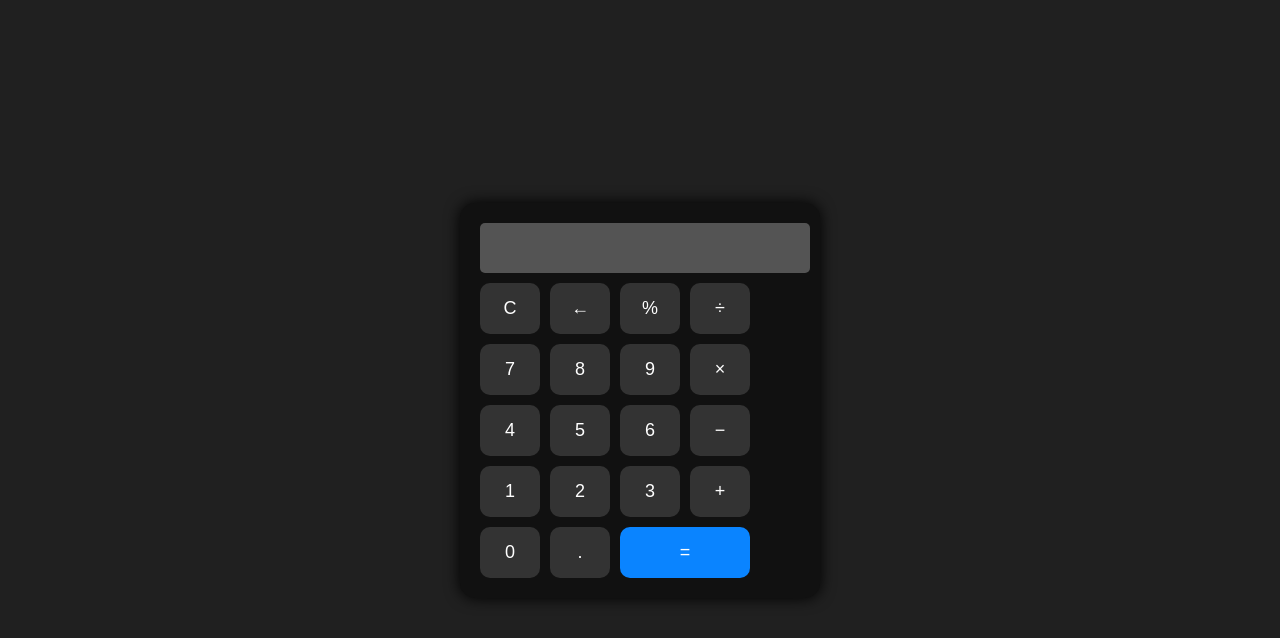
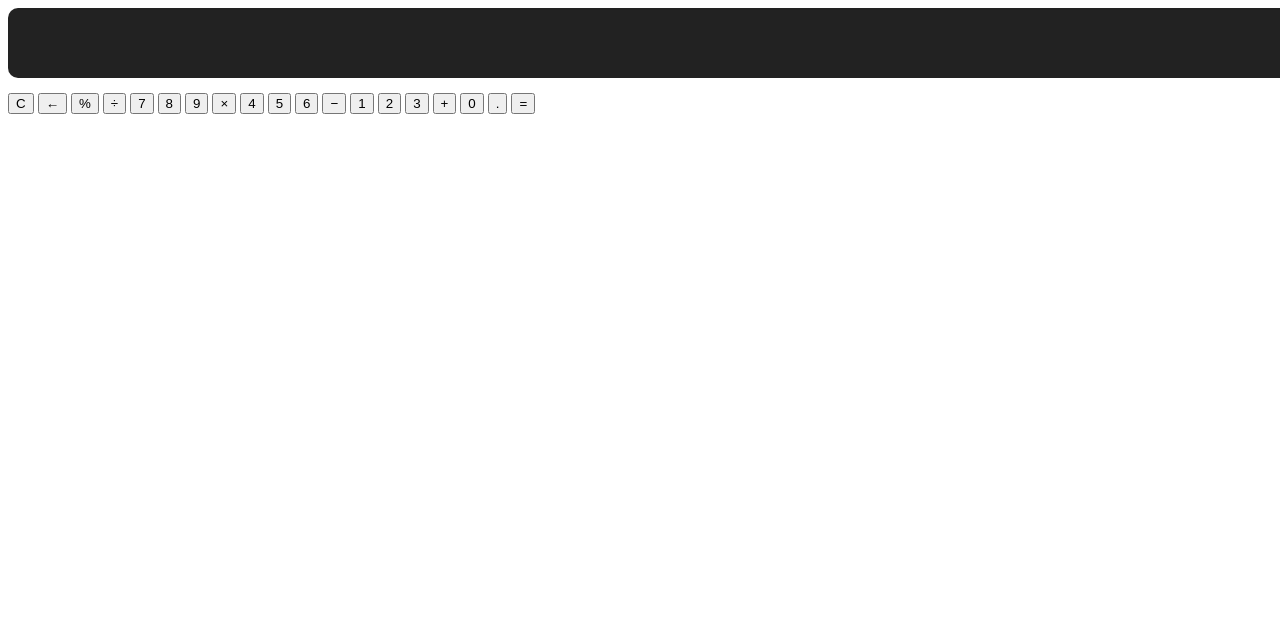
Before and after one commit to maycowgrummt/calculadoradigitalmw, a plain HTML site: page index.html in a window 1280 px wide. Drawn offline with Linux system fonts and the light colour scheme.

Commit message:
Update style.css

```diff
--- a/style.css
+++ b/style.css
@@ -1,53 +1,20 @@
-body {
-  background: #202020;
-  display: flex;
-  justify-content: center;
-  align-items: center;
-  height: 100vh;
-  margin: 0;
-  font-family: sans-serif;
+#display {
+  width: 100%;
+  height: 50px;
+  font-size: 28px;
+  margin-bottom: 15px;
+  text-align: right;
+  padding: 10px;
+  border-radius: 10px;
+  border: none;
+  background-color: #222;
+  color: #0f0;
+  transition: all 0.2s ease-in-out;
 }
 
-.calculadora {
-  background: #111;
-  padding: 20px;
-  border-radius: 15px;
-  box-shadow: 0 0 15px #000;
+#display.resultado {
+  background-color: #333;
+  color: #0f0;
+  font-weight: bold;
+  font-size: 32px;
 }
-
-#display {
-  width: 100%;
-  height: 40px;
-  font-size: 24px;
-  margin-bottom: 10px;
-  text-align: right;
-  padding: 5px;
-  border-radius: 5px;
-  border: none;
-}
-
-.botoes {
-  display: grid;
-  grid-template-columns: repeat(4, 60px);
-  gap: 10px;
-}
-
-button {
-  padding: 15px;
-  font-size: 18px;
-  border: none;
-  border-radius: 10px;
-  background: #333;
-  color: white;
-  cursor: pointer;
-  transition: 0.2s;
-}
-
-button:hover {
-  background: #555;
-}
-
-.igual {
-  grid-column: span 2;
-  background: #0a84ff;
-}
```
